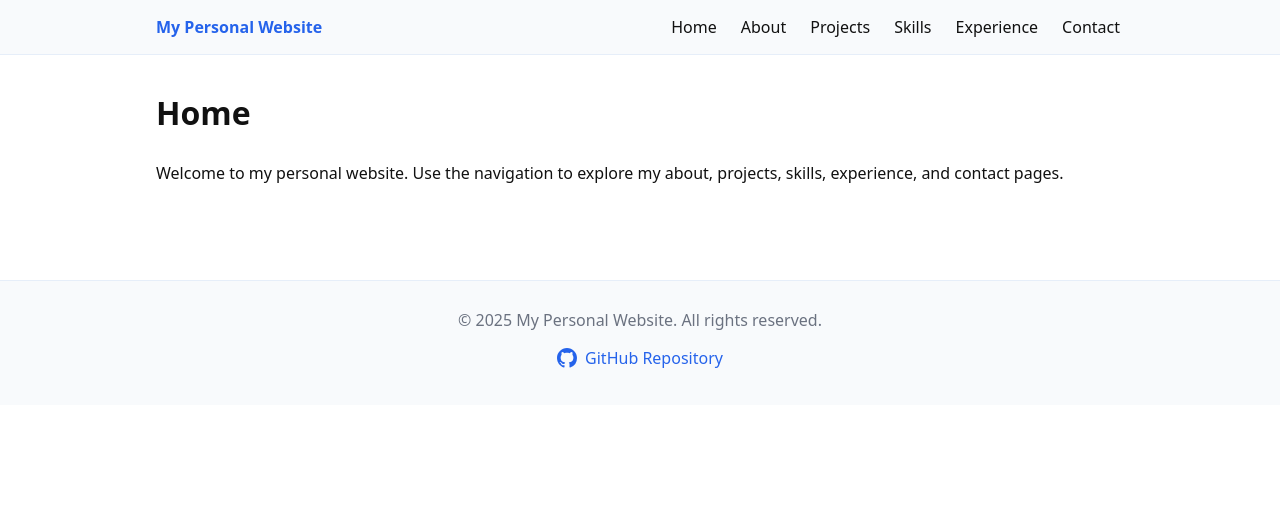
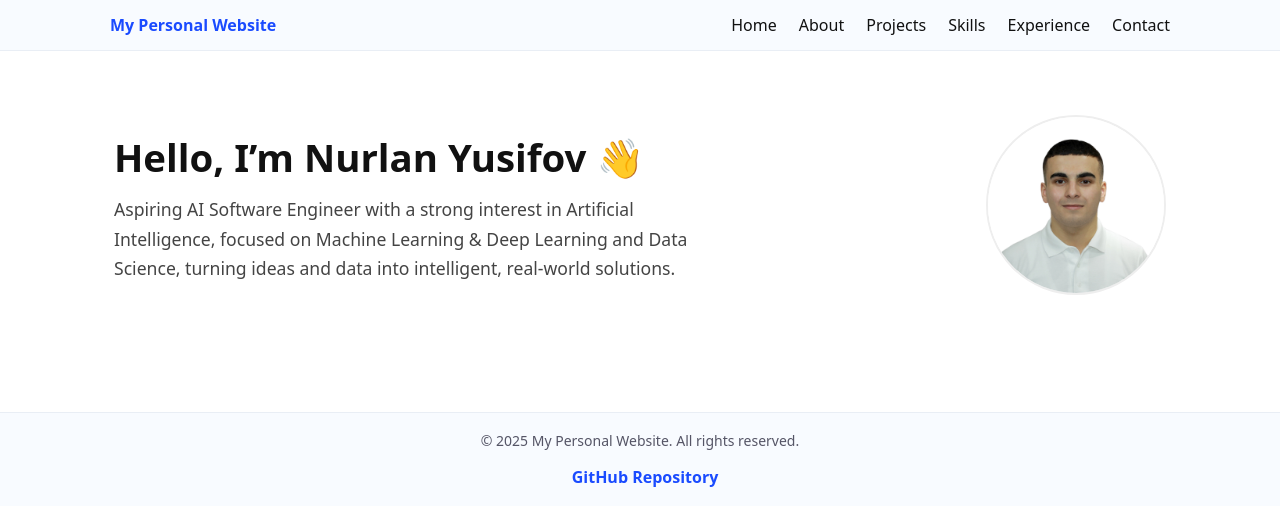
Before and after one commit to nyusifov23995/nyusifov23995.github.io, a Jekyll site: the page built from index.html, in a window 1280 px wide. Shown: the top 526 px of the page. Built offline with Jekyll 4.4.1, drawn with Linux system fonts in a browser that asks for light colours.

Commit message:
Improve home hero layout and navigation

```diff
--- a/_includes/footer.html
+++ b/_includes/footer.html
@@ -1,13 +1,10 @@
 <footer class="site-footer">
-  <div class="container footer-inner">
-    <div class="footer-content">
-      <p>&copy; {{ site.time | date: "%Y" }} {{ site.title }}. All rights reserved.</p>
-      <a href="https://github.com/nyusifov23995/nyusifov23995.github.io" class="github-link" target="_blank" rel="noopener noreferrer">
-        <svg class="github-icon" viewBox="0 0 16 16" fill="currentColor">
-          <path d="M8 0C3.58 0 0 3.58 0 8c0 3.54 2.29 6.53 5.47 7.59.4.07.55-.17.55-.38 0-.19-.01-.82-.01-1.49-2.01.37-2.53-.49-2.69-.94-.09-.23-.48-.94-.82-1.13-.28-.15-.68-.52-.01-.53.63-.01 1.08.58 1.23.82.72 1.21 1.87.87 2.33.66.07-.52.28-.87.51-1.07-1.78-.2-3.64-.89-3.64-3.95 0-.87.31-1.59.82-2.15-.08-.2-.36-1.02.08-2.12 0 0 .67-.21 2.2.82.64-.18 1.32-.27 2-.27.68 0 1.36.09 2 .27 1.53-1.04 2.2-.82 2.2-.82.44 1.1.16 1.92.08 2.12.51.56.82 1.27.82 2.15 0 3.07-1.87 3.75-3.65 3.95.29.25.54.73.54 1.48 0 1.07-.01 1.93-.01 2.2 0 .21.15.46.55.38A8.012 8.012 0 0 0 16 8c0-4.42-3.58-8-8-8z"></path>
-        </svg>
-        GitHub Repository
-      </a>
-    </div>
+  <div class="footer-container">
+    <p class="footer-copy">© 2025 My Personal Website. All rights reserved.</p>
+
+    <a class="footer-link" href="https://github.com/nyusifov23995/nyusifov23995.github.io" target="_blank" rel="noopener">
+      <i class="fa-brands fa-github" aria-hidden="true"></i>
+      <span>GitHub Repository</span>
+    </a>
   </div>
 </footer>
--- a/_includes/nav.html
+++ b/_includes/nav.html
@@ -1,16 +1,16 @@
-<nav class="site-nav">
-  <div class="nav-inner container">
-    <a class="brand" href="{{ '/' | relative_url }}">{{ site.title }}</a>
+<header class="site-header">
+  <div class="nav-container">
+    <a class="brand" href="{{ '/' | relative_url }}">My Personal Website</a>
 
-    <button class="nav-toggle" aria-label="Toggle navigation">☰</button>
-
-    <ul class="nav-list">
-      <li><a href="{{ '/' | relative_url }}">Home</a></li>
-      <li><a href="{{ '/about/' | relative_url }}">About</a></li>
-      <li><a href="{{ '/projects/' | relative_url }}">Projects</a></li>
-      <li><a href="{{ '/skills/' | relative_url }}">Skills</a></li>
-      <li><a href="{{ '/experience/' | relative_url }}">Experience</a></li>
-      <li><a href="{{ '/contact/' | relative_url }}">Contact</a></li>
-    </ul>
+    <nav class="site-nav" aria-label="Main navigation">
+      <ul class="nav-links">
+        <li><a href="{{ '/' | relative_url }}">Home</a></li>
+        <li><a href="{{ '/about' | relative_url }}">About</a></li>
+        <li><a href="{{ '/projects' | relative_url }}">Projects</a></li>
+        <li><a href="{{ '/skills' | relative_url }}">Skills</a></li>
+        <li><a href="{{ '/experience' | relative_url }}">Experience</a></li>
+        <li><a href="{{ '/contact' | relative_url }}">Contact</a></li>
+      </ul>
+    </nav>
   </div>
-</nav>
+</header>
--- a/_layouts/default.html
+++ b/_layouts/default.html
@@ -1,29 +1,19 @@
 <!doctype html>
 <html lang="en">
   <head>
-    <meta charset="utf-8">
-    <meta name="viewport" content="width=device-width,initial-scale=1">
-    <title>{{ page.title | default: site.title }}</title>
-    <meta name="description" content="{{ page.description | default: site.description }}">
+    <meta charset="utf-8" />
+    <meta name="viewport" content="width=device-width, initial-scale=1" />
+    <title>{{ page.title }}{% if site.title %} - {{ site.title }}{% endif %}</title>
+
     <link rel="stylesheet" href="{{ '/assets/css/style.css' | relative_url }}">
   </head>
   <body>
-    <div class="site-wrapper">
-      {% include nav.html %}
+    {% include nav.html %}
 
-      <main class="container">
-        <header class="page-header">
-          <h1 class="page-title">{{ page.title | default: site.title }}</h1>
-        </header>
+    <main class="container">
+      {{ content }}
+    </main>
 
-        <section class="page-content">
-          {{ content }}
-        </section>
-      </main>
-
-      {% include footer.html %}
-    </div>
-
-    <script src="{{ '/assets/js/main.js' | relative_url }}"></script>
+    {% include footer.html %}
   </body>
 </html>
--- a/assets/css/style.css
+++ b/assets/css/style.css
@@ -1,41 +1,157 @@
-:root{
-  --bg: #ffffff;
-  --muted: #6b7280;
-  --accent: #2563eb;
-  --max-width: 1000px;
+/* ========== GLOBAL ========== */
+* { box-sizing: border-box; }
+
+body {
+  margin: 0;
+  font-family: system-ui, -apple-system, Segoe UI, Roboto, Arial, sans-serif;
+  color: #111;
+  background: #fff;
 }
 
-*{box-sizing:border-box}
-body{margin:0;font-family:system-ui,-apple-system,Segoe UI,Roboto,'Helvetica Neue',Arial; background:var(--bg); color:#111}
-.container{max-width:var(--max-width);margin:0 auto;padding:1rem}
-
-.site-nav{background:#f8fafc;border-bottom:1px solid #e6eef9}
-.nav-inner{display:flex;align-items:center;justify-content:space-between}
-.brand{font-weight:700;text-decoration:none;color:var(--accent)}
-.nav-list{list-style:none;display:flex;gap:1rem;margin:0;padding:0}
-.nav-list a{text-decoration:none;color:inherit;padding:.5rem .25rem;border-radius:4px}
-.nav-list a:hover{background:#eff6ff}
-.nav-toggle{display:none;background:transparent;border:0;font-size:1.25rem}
-
-.page-header{padding:1rem 0 0.5rem}
-.page-title{margin:.25rem 0}
-.page-content{padding-bottom:2rem}
-
-.site-footer{border-top:1px solid #e6eef9;background:#f8fafc;padding:.75rem 0;margin-top:2rem}
-.footer-inner{display:flex;justify-content:center;color:var(--muted)}
-.footer-content{text-align:center}
-.footer-content p{margin:0 0 .5rem}
-.github-link{display:inline-flex;align-items:center;gap:.5rem;text-decoration:none;color:var(--accent);padding:.5rem .75rem;border-radius:6px;transition:background .2s}
-.github-link:hover{background:#eff6ff}
-.github-icon{width:20px;height:20px}
-
-/* Responsive */
-@media (max-width: 720px){
-  .nav-list{display:none;flex-direction:column;background:#fff;position:absolute;right:1rem;top:56px;box-shadow:0 6px 18px rgba(20,20,40,.06);padding:.5rem;border-radius:8px}
-  .nav-toggle{display:block}
-  .nav-list.show{display:flex}
-  .container{padding:1rem}
+.container {
+  max-width: 1100px;
+  margin: 0 auto;
+  padding: 0 1.5rem;
 }
 
-/* Simple utility */
-.muted{color:var(--muted)}
+/* ========== NAVBAR (logo left, links right) ========== */
+.site-header {
+  background: #f8fbff;
+  border-bottom: 1px solid #e9eef5;
+}
+
+.nav-container {
+  max-width: 1100px;
+  margin: 0 auto;
+  padding: 14px 20px;
+  display: flex;
+  align-items: center;
+  justify-content: space-between;
+  gap: 18px;
+}
+
+/* həm .brand (mənim verdiyim nav.html üçün),
+   həm də .logo (sənin əvvəlki kodların üçün) */
+.brand,
+.logo a {
+  font-weight: 700;
+  text-decoration: none;
+  color: #1a4bff;
+}
+
+.nav-links {
+  list-style: none;   /* ✅ bullet 100% yox olur */
+  margin: 0;
+  padding: 0;
+  display: flex;
+  gap: 22px;
+  align-items: center;
+}
+
+.nav-links a {
+  text-decoration: none;
+  color: #111;
+  font-weight: 500;
+}
+
+.nav-links a:hover { text-decoration: underline; }
+
+/* ========== HOME HERO (solda text, sağda şəkil) ========== */
+.hero {
+  display: flex;
+  align-items: center;
+  justify-content: space-between;
+  gap: 2.5rem;
+  padding: 4rem 0;
+}
+
+.hero-text {
+  flex: 1;
+  max-width: 620px;
+}
+
+.hero-text h1 {
+  margin: 0 0 0.75rem;
+  font-size: 2.4rem;
+}
+
+.hero-text p {
+  margin: 0;
+  color: #444;
+  line-height: 1.7;
+  font-size: 1.1rem;
+}
+
+.hero-photo-wrap { flex: 0 0 auto; }
+
+.hero-photo {
+  width: 180px;
+  height: 180px;
+  object-fit: cover;
+  border-radius: 50%;
+  border: 2px solid #eee;
+}
+
+/* ========== FOOTER (GitHub Repository səliqəli) ========== */
+.site-footer {
+  border-top: 1px solid #e9eef5;
+  background: #f8fbff;
+  padding: 18px 0;
+  margin-top: 48px;
+}
+
+.footer-container {
+  max-width: 1100px;
+  margin: 0 auto;
+  padding: 0 20px;
+  text-align: center;
+}
+
+.footer-copy {
+  margin: 0 0 10px;
+  color: #556;
+  font-size: 14px;
+}
+
+.footer-link {
+  display: inline-flex;
+  align-items: center;
+  gap: 10px;
+  text-decoration: none;
+  color: #1a4bff;
+  font-weight: 600;
+}
+
+.footer-link i { font-size: 18px; }
+
+/* ========== RESPONSIVE ========== */
+@media (max-width: 768px) {
+  .nav-container {
+    flex-wrap: wrap;
+    justify-content: center;
+  }
+
+  .brand, .logo a {
+    width: 100%;
+    text-align: left;
+  }
+
+  .nav-links {
+    flex-wrap: wrap;
+    justify-content: center;
+    gap: 14px;
+  }
+
+  .hero {
+    flex-direction: column-reverse;
+    text-align: center;
+    padding: 2.5rem 0;
+  }
+
+  .hero-text h1 { font-size: 2rem; }
+
+  .hero-photo {
+    width: 150px;
+    height: 150px;
+  }
+}
--- /dev/null
+++ b/index.html
@@ -0,0 +1,23 @@
+---
+layout: default
+title: Home
+---
+
+<section class="hero">
+  <div class="hero-text">
+    <h1>Hello, I’m Nurlan Yusifov 👋</h1>
+    <p>
+      Aspiring AI Software Engineer with a strong interest in Artificial Intelligence,
+      focused on Machine Learning & Deep Learning and Data Science,
+      turning ideas and data into intelligent, real-world solutions.
+    </p>
+  </div>
+
+  <div class="hero-photo-wrap">
+    <img
+      src="{{ '/assets/images/profile.jpg' | relative_url }}"
+      alt="Nurlan Yusifov"
+      class="hero-photo"
+    />
+  </div>
+</section>
--- a/index.md
+++ /dev/null
@@ -1,8 +0,0 @@
----
-title: "Home"
-layout: default
----
-
-Welcome to my personal website. Use the navigation to explore my about, projects, skills, experience, and contact pages.
-
-<!-- Add a short intro or hero section here -->
```
Also changed, not shown: assets/images/profile.jpg (added).
